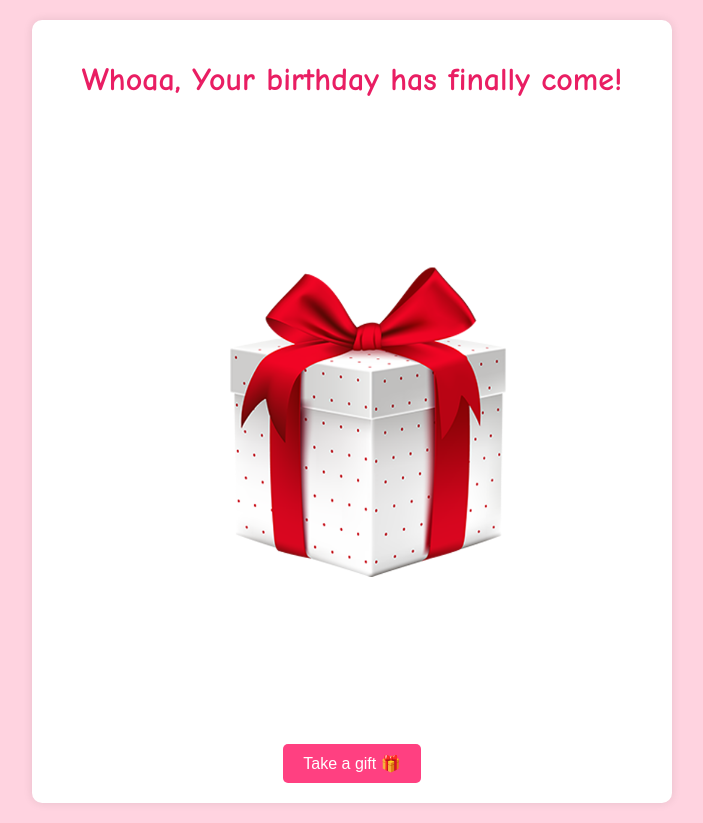
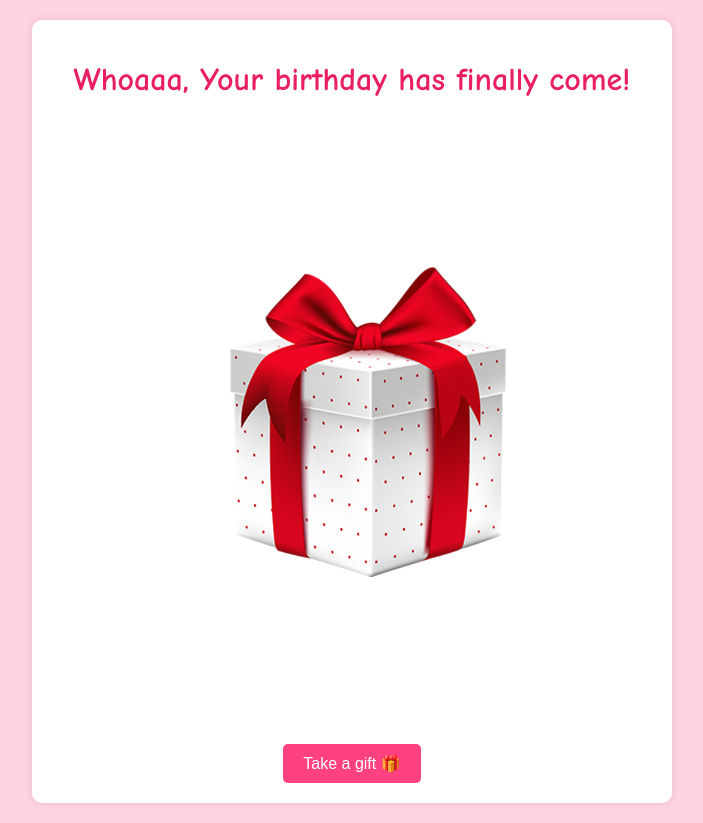
Before and after one commit to aliefezaa/Salsa-Birthday, a plain HTML site: page index.html in a window 1280 px wide. Shown: the whole page, without its empty margins (288-991 px from the left). Drawn offline with Linux system fonts and the light colour scheme.

Commit message:
Update index.html

```diff
--- a/index.html
+++ b/index.html
@@ -9,7 +9,7 @@
 <body>
 
   <div class="container">
-    <h1>Whoaa, Your birthday has finally come!</h1>
+    <h1>Whoaaa, Your birthday has finally come!</h1>
     <img src="gift.png" alt="Ucapan Ulang Tahun">
     <button id="bukaKado">Take a gift 🎁</button>
   </div>
```
